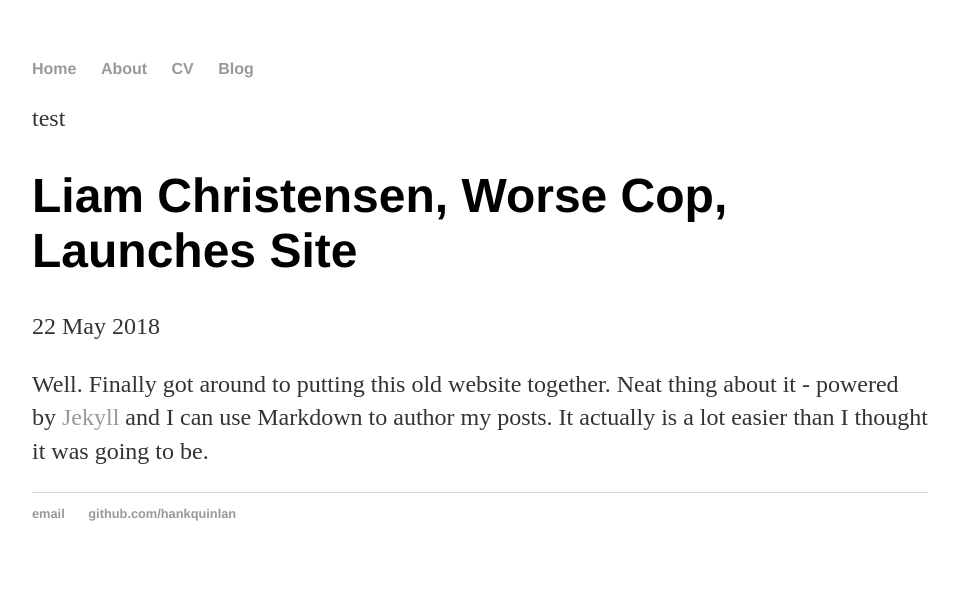
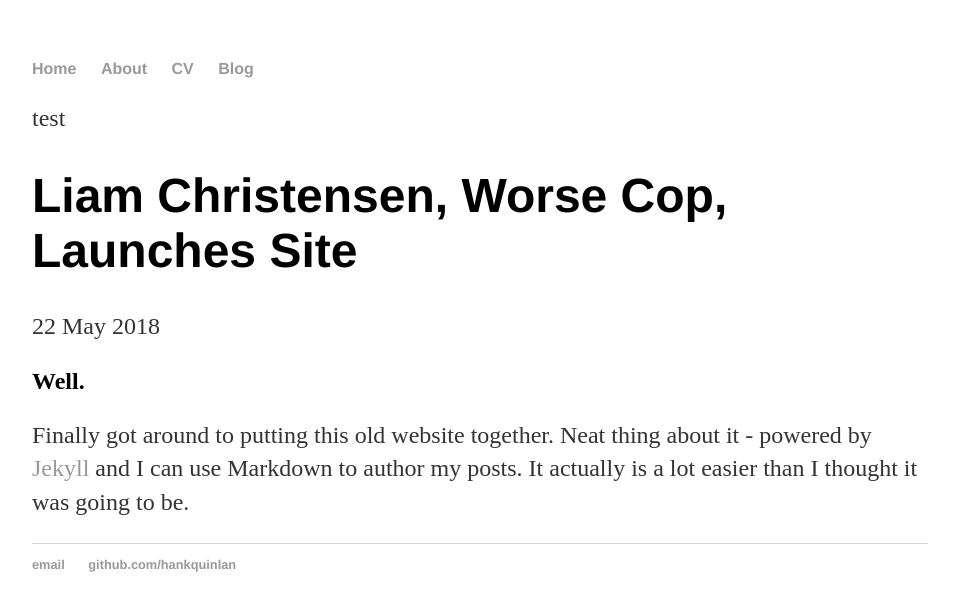
Before and after one commit to Zimbardoex/zimbardoex-github-io, a Jekyll site: the page built from _posts/2018-05-22-liam-christensen-site-launched.md, in a window 1280 px wide. Shown: the top 611 px of the page, without its empty margins (160-1119 px from the left). Built offline with Jekyll 4.4.1, drawn with Linux system fonts in a browser that asks for light colours.

```diff
--- a/_posts/2018-05-22-liam-christensen-site-launched.md
+++ b/_posts/2018-05-22-liam-christensen-site-launched.md
@@ -4,4 +4,6 @@ title: "Liam Christensen, Worse Cop, Launches Site"
 date: 2018-05-22
 ---
 
-Well. Finally got around to putting this old website together. Neat thing about it - powered by [Jekyll](http://jekyllrb.com) and I can use Markdown to author my posts. It actually is a lot easier than I thought it was going to be.
+## Well.
+
+Finally got around to putting this old website together. Neat thing about it - powered by [Jekyll](http://jekyllrb.com) and I can use Markdown to author my posts. It actually is a lot easier than I thought it was going to be.
```
